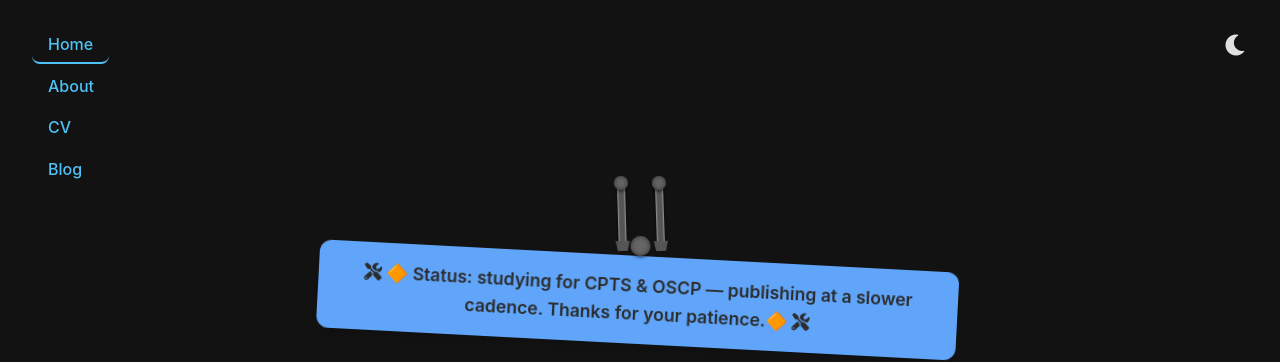
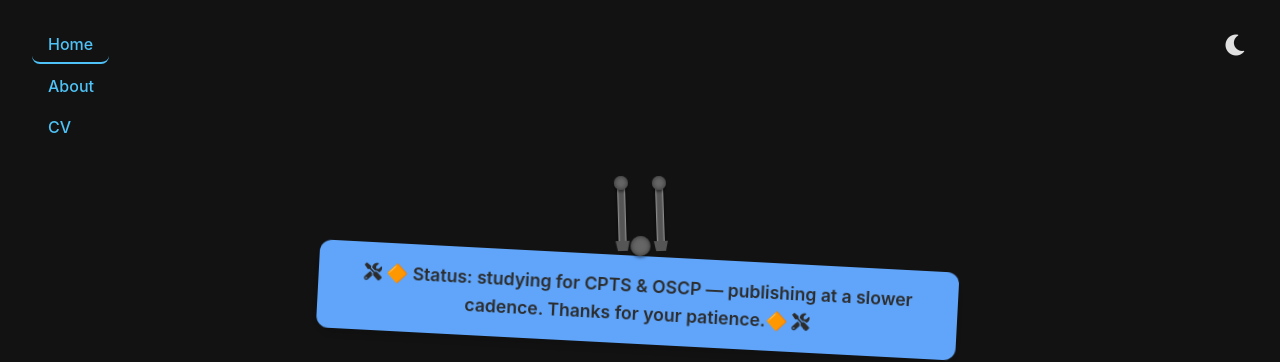
Before and after one commit to J-Xian/J-Xian.github.io, a Jekyll site: the page built from index.html, in a window 1280 px wide. Shown: the top 362 px of the page. Built offline with Jekyll 4.4.1, drawn with Linux system fonts in a browser that asks for light colours.

Commit message:
Remove Blog link from navigation
Removed the Blog link from the navigation menu.

```diff
--- a/_layouts/default.html
+++ b/_layouts/default.html
@@ -14,7 +14,6 @@
         <li><a href="/" {% if page.url == "/" %}class="active"{% endif %}>Home</a></li>
         <li><a href="/about" {% if page.url contains "/about" %}class="active"{% endif %}>About</a></li>
         <li><a href="/cv" {% if page.url contains "/cv" %}class="active"{% endif %}>CV</a></li>
-        <li><a href="/blog" {% if page.url contains "/blog" %}class="active"{% endif %}>Blog</a></li>
       </ul>
     </nav>
 
```
